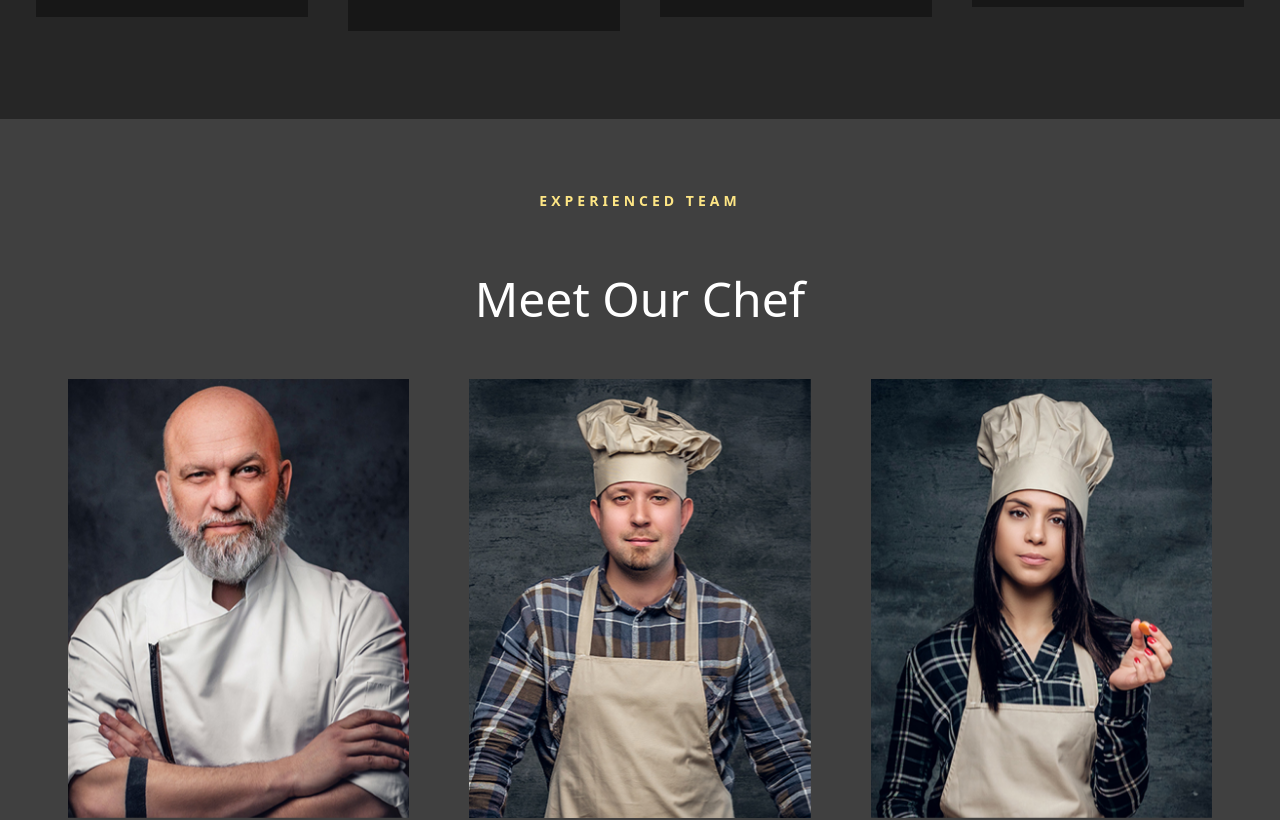
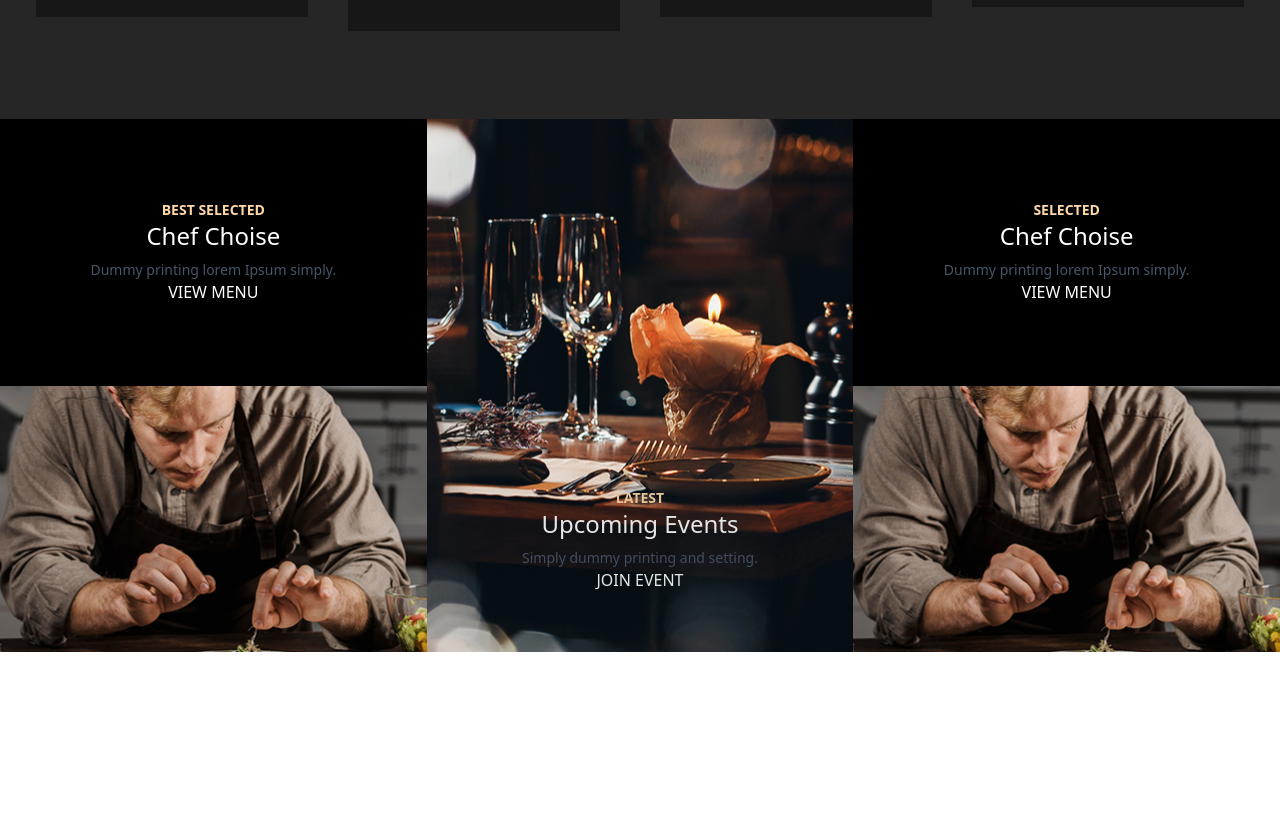
Before and after one commit to Monunagar11/Alpha-chef, a React (Vite) app: page / in a window 1280 px wide. Shown: the part 5211-6031 px from the top of the page. Built offline with nearby package versions, Linux system fonts and the light colour scheme.

Commit message:
Home page best menu section added

```diff
--- a/src/components/Layout/Header.jsx
+++ b/src/components/Layout/Header.jsx
@@ -49,7 +49,7 @@ function Header() {
   }, [scrollPosition]); // This effect runs whenever scrollPosition changes
 
   return (
-    <header className="w-lvw relative z-10">
+    <header className="w-lvw relative z-50">
       <div className="fixed w-full">
         {/* header top */}
         <div id="headerTop" className="w-full h-fit text-white">
--- a/src/pages/Home.jsx
+++ b/src/pages/Home.jsx
@@ -37,6 +37,9 @@ import WhyIcon1 from "../assets/images/resource/why-icon-1.png";
 import WhyIcon2 from "../assets/images/resource/why-icon-2.png";
 import WhyIcon3 from "../assets/images/resource/why-icon-3.png";
 import WhyIcon4 from "../assets/images/resource/why-icon-4.png";
+import Featured1 from "../assets/images/resource/featured-1.jpg";
+import Featured2 from "../assets/images/resource/featured-2.jpg";
+import Featured3 from "../assets/images/resource/featured-3.jpg";
 
 function Home() {
   const [isOpen, setIsOpen] = useState(false);
@@ -48,7 +51,6 @@ function Home() {
     "I wanted to thank you for inviting me down for that amazing dinner the other night. The food was extraordinary1.",
     "I wanted to thank you for inviting me down for that amazing dinner the other night. The food was extraordinary2.",
   ];
-
 
   const handleToggel = () => {
     setIsOpen(!isOpen);
@@ -609,6 +611,72 @@ function Home() {
         </div>
       </section>
 
+      {/* Best menu */}
+      <section className="w-full h-fit">
+        <div className="p-0 m-auto">
+          <div>
+            <div className="grid text-white grid-cols-1 grid-rows-3 md:grid-flow-row h-fit md:h-lvh md:grid-cols-2 lg:grid-cols-3 text-center">
+              <div>
+                <div className="bg-black w-full h-full flex items-center text-center">
+                  <div className=" max-w-75 m-auto py-8">
+                    <div className="py-7 px-5 ">
+                      <div className="uppercase text-orange-200 text-sm font-semibold">Best Selected</div>
+                      <h1 className="text-2xl mb-2">Chef Choise</h1>
+                      <div className="text-sm text-gray-600 text-sm ">Dummy printing lorem Ipsum simply.</div>
+                      <div><button className="uppercase">
+                        view menu{" "}
+                        </button></div>
+                    </div>
+                  </div>
+                </div>
+                <div className="w-full h-full">
+                <div className="object-cover bg-center h-full" style={{ backgroundImage: `url(${Featured3})` }}> </div>
+                </div>
+              </div>
+
+              <div className=" row-span-2 ">
+
+                <div className="w-full h-full relative">
+                <div className="object-cover bg-center h-full" style={{ backgroundImage: `url(${Featured2})` }}> </div>
+                <div className="bg-black w-full flex items-end justify-center text-center">
+                  <div className=" max-w-75 m-auto py-8 absolute brightness-90">
+                    <div className="py-7 px-5 ">
+                      <div className="uppercase text-orange-200 text-sm font-semibold">Latest</div>
+                      <h1 className="text-2xl mb-2">Upcoming Events</h1>
+                      <div className="text-sm text-gray-600 text-sm ">Simply dummy printing and setting.</div>
+                      <div><button className="uppercase">
+                        Join Event{" "}
+                        </button></div>
+                    </div>
+                  </div>
+                </div>
+                </div>
+              </div>
+
+              <div>
+                <div className="bg-black w-full h-full flex items-center text-center">
+                  <div className=" max-w-75 m-auto py-8">
+                    <div className="py-7 px-5 ">
+                      <div className="uppercase text-orange-200 text-sm font-semibold">Selected</div>
+                      <h1 className="text-2xl mb-2">Chef Choise</h1>
+                      <div className="text-sm text-gray-600 text-sm ">Dummy printing lorem Ipsum simply.</div>
+                      <div><button className="uppercase">
+                        view menu{" "}
+                        </button></div>
+                    </div>
+                  </div>
+                </div>
+                <div className="w-full h-full">
+                <div className="object-cover bg-center h-full" style={{ backgroundImage: `url(${Featured3})` }}> </div>
+                </div>
+              </div>
+
+            </div>
+          </div>
+
+        </div>
+      </section>
+
       {/* chef section */}
       <section className="w-full h-full bg-neutral-700">
         <div className="py-8 md:px-12 ">
```
